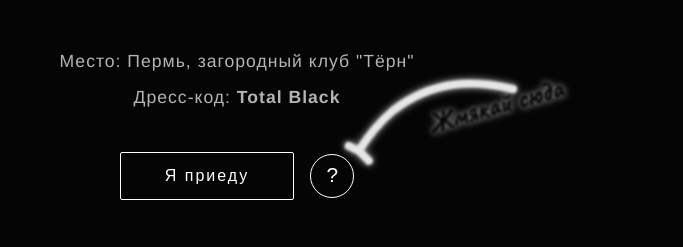
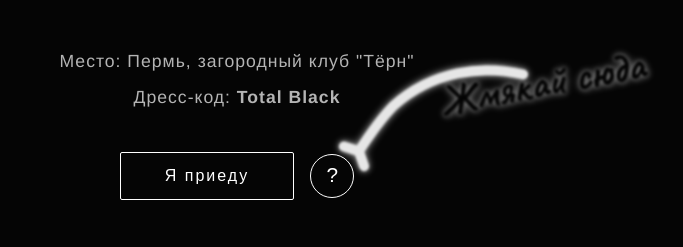
Before and after one commit to Crystos/wedding-invite, a website: page index.html in a window 1280 px wide. Shown: the part 553-800 px from the top of the page, without its empty margins (403-1086 px from the left). Drawn offline with nearby package versions, Linux system fonts and the light colour scheme.

Commit message:
update branch

```diff
--- a/index.html
+++ b/index.html
@@ -179,7 +179,7 @@
     <style>
       /* Контейнер-обертка для позиционирования (не влияет на поток документа) */
       .chalk-hint-wrapper {
-        position: absolute;
+        position: fixed; /* Изменено с absolute на fixed, чтобы не съезжала при скролле */
         pointer-events: none; /* Чтобы клики проходили сквозь подсказку, кроме кнопки */
         z-index: 9999;
         /* Позиция будет задана через JS относительно кнопки */
@@ -204,7 +204,7 @@
       .chalk-arrow-path {
         fill: none;
         stroke: #f0f0f0;
-        stroke-width: 8;
+        stroke-width: 10; /* Увеличена толщина для четкости */
         stroke-linecap: round;
         stroke-linejoin: round;
         /* Фильтр для неровности линии */
@@ -213,7 +213,7 @@
 
       /* Стиль для текста */
       .chalk-text {
-        font-size: 28px;
+        font-size: 42px; /* Увеличен размер шрифта */
         font-weight: 700;
         white-space: nowrap;
         transform-origin: center;
@@ -251,47 +251,36 @@
       const wrapper = document.createElement('div');
       wrapper.className = 'chalk-hint-wrapper';
       wrapper.innerHTML = `
-        <svg class="chalk-arrow-svg" width="200" height="120" viewBox="0 0 200 120">
+        <svg class="chalk-arrow-svg" width="220" height="140" viewBox="0 0 220 140">
           <g class="chalk-hint-group chalk-effect">
-            <!-- Изогнутая стрелка: старт справа сверху, изгиб вниз, конец слева снизу (указывает на кнопку) -->
-            <!-- Путь перерисован: начало справа, изгиб вверх-влево, острие вниз-влево к кнопке -->
-            <path class="chalk-arrow-path" d="M 180 20 C 140 10, 100 10, 60 40 C 45 52, 35 65, 25 80 L 15 75 M 25 80 L 35 90" />
+            <!-- Исправленная стрелка: четкое острие, изгиб сверху вниз -->
+            <!-- Путь: старт справа, плавный изгиб влево-вниз, четкое острие -->
+            <path class="chalk-arrow-path" d="M 190 30 C 150 20, 100 25, 60 60 C 45 75, 35 90, 25 105 L 10 100 M 25 105 L 30 120" />
 
-            <!-- Текст вдоль стрелки -->
-            <!-- Трансформация: поворот и позиционирование над линией изгиба -->
-            <text x="110" y="35" class="chalk-text" transform="rotate(-15 110 35)">Жмякай сюда</text>
+            <!-- Текст вдоль стрелки, перевернут и размещен сверху -->
+            <text x="120" y="50" class="chalk-text" transform="rotate(-10 120 50)">Жмякай сюда</text>
           </g>
         </svg>
       `;
 
-      // Добавляем подсказку в DOM (в body или в родительский контейнер кнопки)
-      // Лучше добавить в body и позиционировать абсолютно, чтобы не ломать верстку внутри контейнера
+      // Добавляем подсказку в DOM
       document.body.appendChild(wrapper);
 
       // Функция позиционирования
       function positionHint() {
         const rect = targetBtn.getBoundingClientRect();
 
-        // Мы хотим, чтобы острие стрелки (левый нижний угол SVG) указывало на правый верхний угол кнопки
-        // Координаты правого верхнего угла кнопки:
+        // Координаты правого верхнего угла кнопки (цель)
         const targetX = rect.right;
         const targetY = rect.top;
 
-        // Смещение, чтобы острие стрелки совпало с целью
-        // В SVG острие примерно в координатах (15, 90) из 200x120
-        // Нам нужно сдвинуть SVG так, чтобы эта точка попала на targetX, targetY
-        // Но стрелка смотрит влево-вниз, значит нам нужно разместить SVG справа-сверху от кнопки
+        // Параметры SVG и точки острия
+        // В SVG острие теперь примерно в координатах (25, 105) из 220x140
+        const offsetX = 25;
+        const offsetY = 105;
 
-        // Расчет позиции левого верхнего угла wrapper'а
-        // Острие стрелки (примерно): X=25, Y=80 (внутри SVG 200x120)
-        // Мы хотим, чтобы это острие было чуть выше и правее центра кнопки, или точно на её край.
-        // По ТЗ: "острым концом она смотрела на круглую кнопку... на правый верхний угол"
-
-        const offsetX = 25; // координата острия по X в SVG
-        const offsetY = 80; // координата острия по Y в SVG
-
-        // Позиционируем wrapper так, чтобы его точка (offsetX, offsetY) совпала с (rect.right + 5, rect.top - 5)
-        // Добавляем небольшие отступы, чтобы не перекрывать саму кнопку полностью
+        // Позиционируем wrapper так, чтобы острие указывало на правый верхний угол кнопки
+        // С небольшим отступом (+5 по X, -5 по Y) для визуальной точности
         const wrapperLeft = targetX + 5 - offsetX;
         const wrapperTop = targetY - 5 - offsetY;
 
@@ -302,8 +291,10 @@
       // Первоначальное позиционирование
       positionHint();
 
-      // Пересчет при изменении размера окна или скролле (если кнопка не fixed)
+      // Пересчет при изменении размера окна или скролле
+      // Используем 'fixed' позиционирование, но пересчитываем относительно viewport при ресайзе
       window.addEventListener('resize', positionHint);
+      // При scroll событие не нужно для fixed, так как позиция относительно окна, но оставим для надежности если верстка изменится
       window.addEventListener('scroll', positionHint, true);
 
       // Обработка клика
```
Also changed, not shown: 1 other file.
